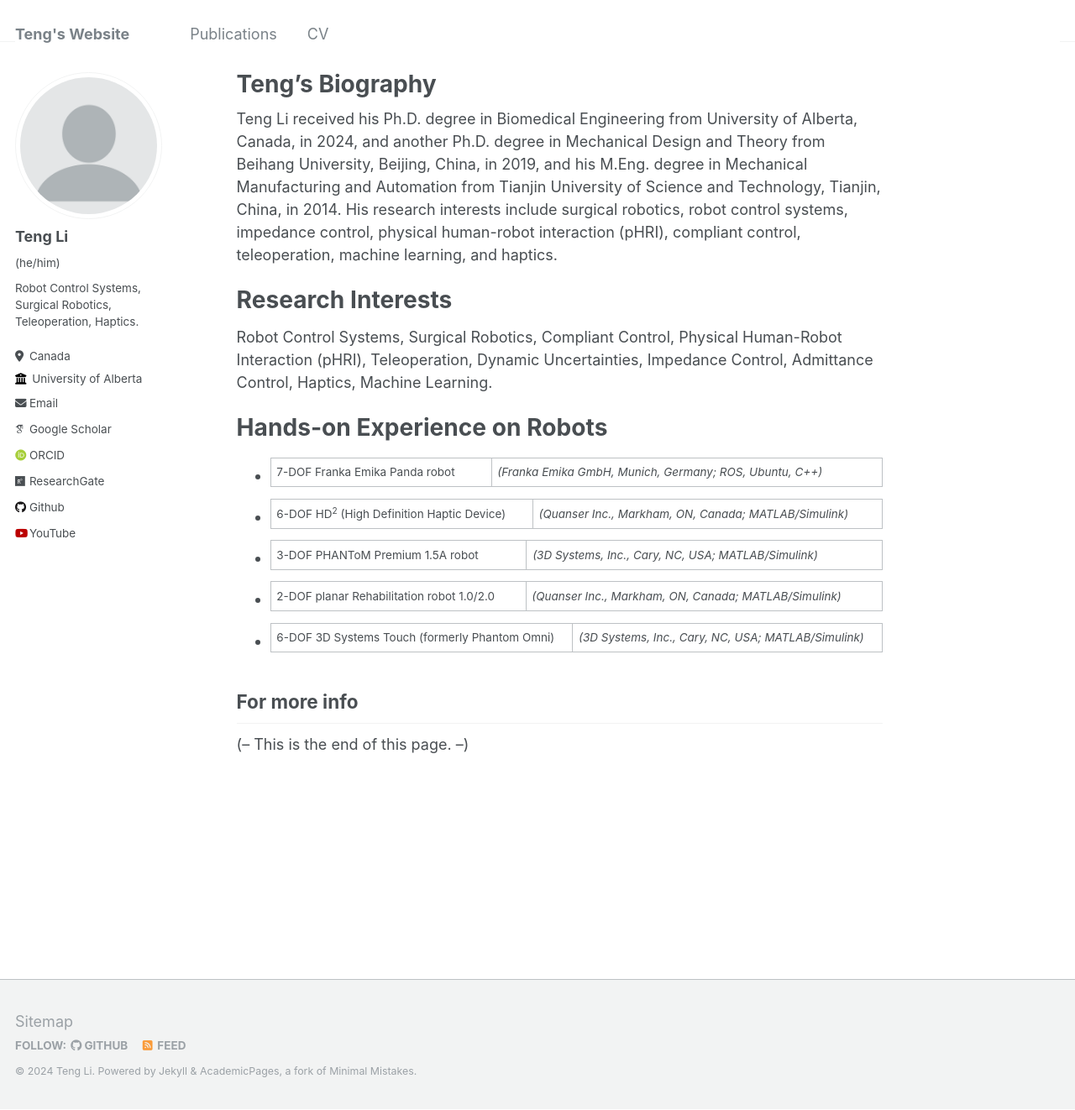
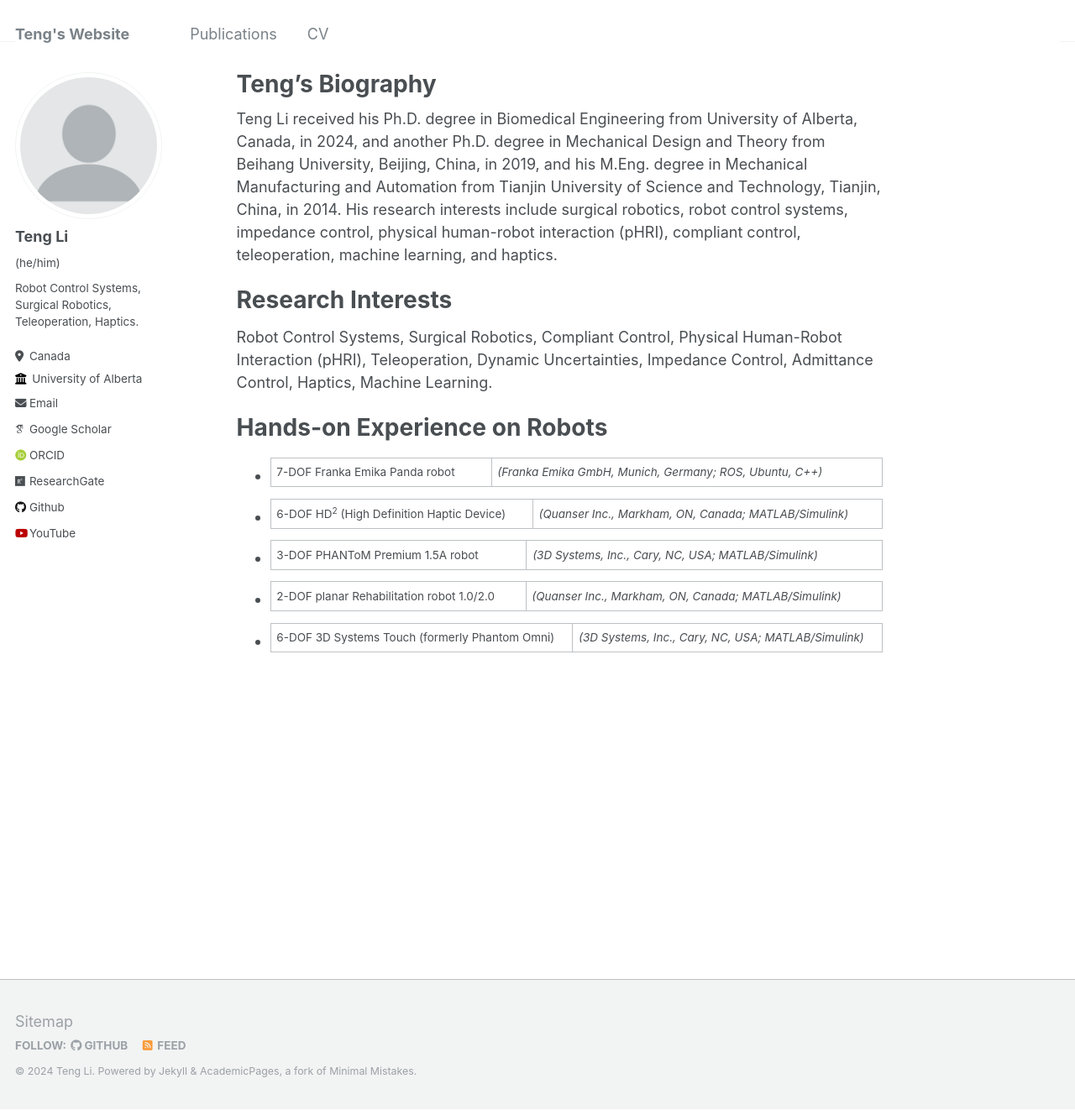
Before and after one commit to teng4/teng4.github.io, a Jekyll site: the page built from _pages/about.md, in a window 1280 px wide and 1322 px high. Shown: the whole window at 84% size. Built offline with Jekyll 4.4.1, drawn with Linux system fonts in a browser that asks for light colours; some web fonts are replaced.

Commit message:
Update about.md

```diff
--- a/_pages/about.md
+++ b/_pages/about.md
@@ -28,6 +28,6 @@ Hands-on Experience on Robots
 * 6-DOF 3D Systems Touch (formerly Phantom Omni) | _(3D Systems, Inc., Cary, NC, USA; MATLAB/Simulink)_
 
 
-For more info
-------
-(-- This is the end of this page. --)
+<!-- For more info -->
+<!-- ------ -->
+<!-- (-- This is the end of this page. --) -->
```
